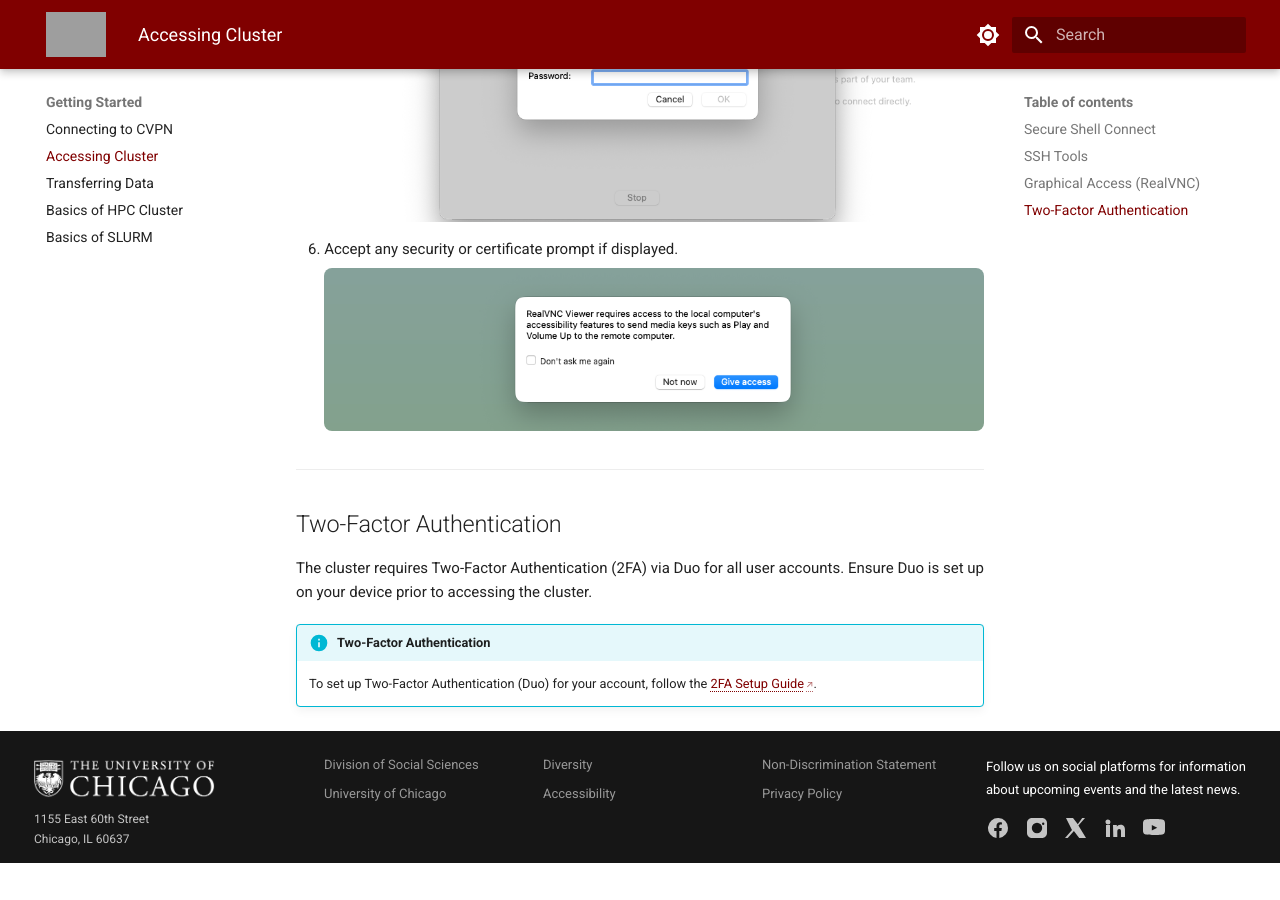
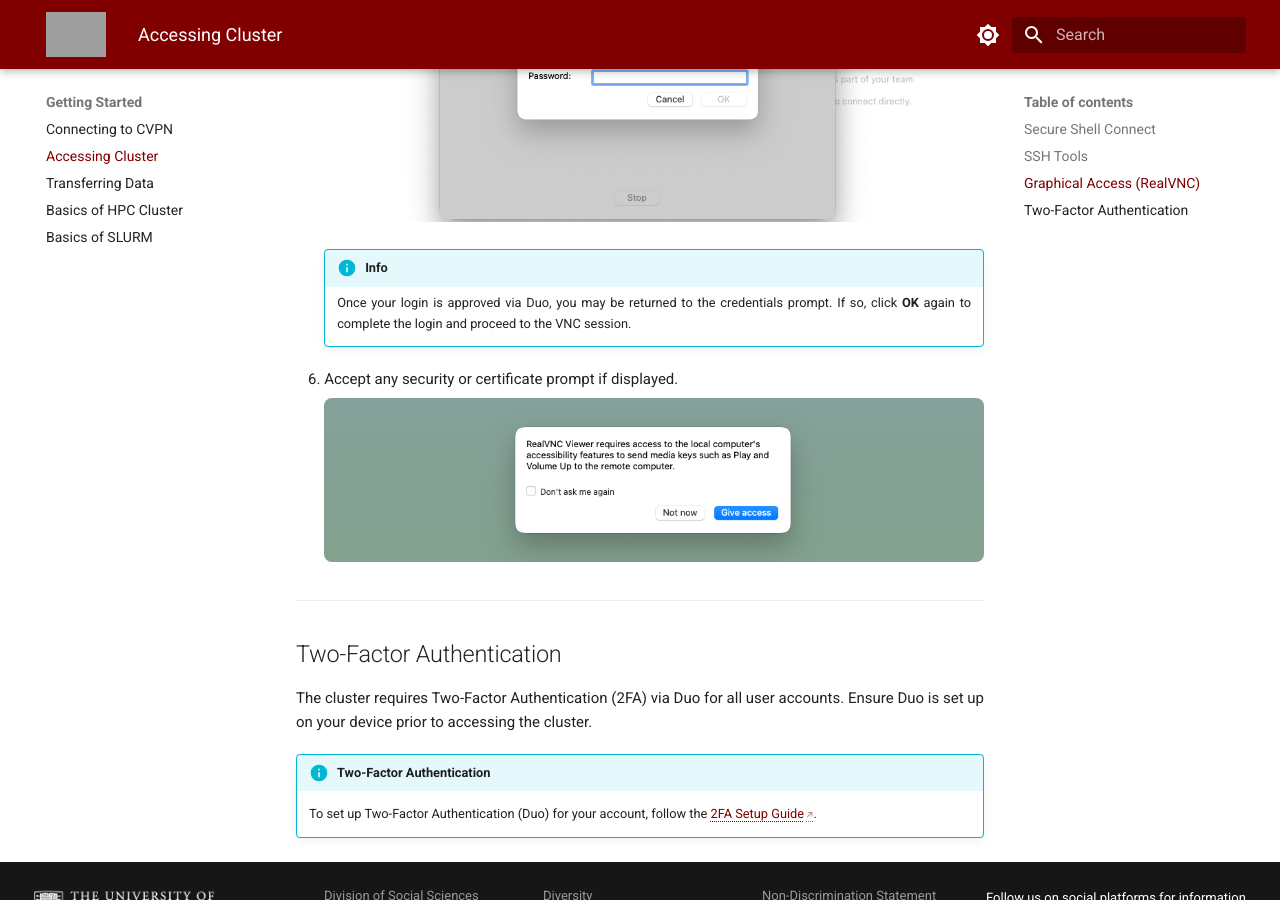
Before and after one commit to uchicago-ssd-sscs/hpc-docs, an MkDocs documentation site: the page built from docs/getting-started/accessing-the-cluster.md, in a window 1280 px wide and 900 px high, scrolled down 2217 px. Built offline with MkDocs 1.6.1 and Material for MkDocs 9.7.7, drawn with Linux system fonts in a browser that asks for light colours; before the commit the page ends 3080 px from its top, so only the background shows below that; grey boxes are pictures that could not be loaded.

Commit message:
Added Note on multiple OK in Accessing the Cluster Page

```diff
--- a/docs/getting-started/accessing-the-cluster.md
+++ b/docs/getting-started/accessing-the-cluster.md
@@ -72,6 +72,9 @@
 
     ![RealVNC Connect](./../assets/images/s5-vncviewer.png)
 
+    !!! Info
+        Once your login is approved via Duo, you may be returned to the credentials prompt. If so, click **OK** again to complete the login and proceed to the VNC session.
+
 6. Accept any security or certificate prompt if displayed.
 
     ![RealVNC Connect](./../assets/images/s7-vncviewer.png)
```
